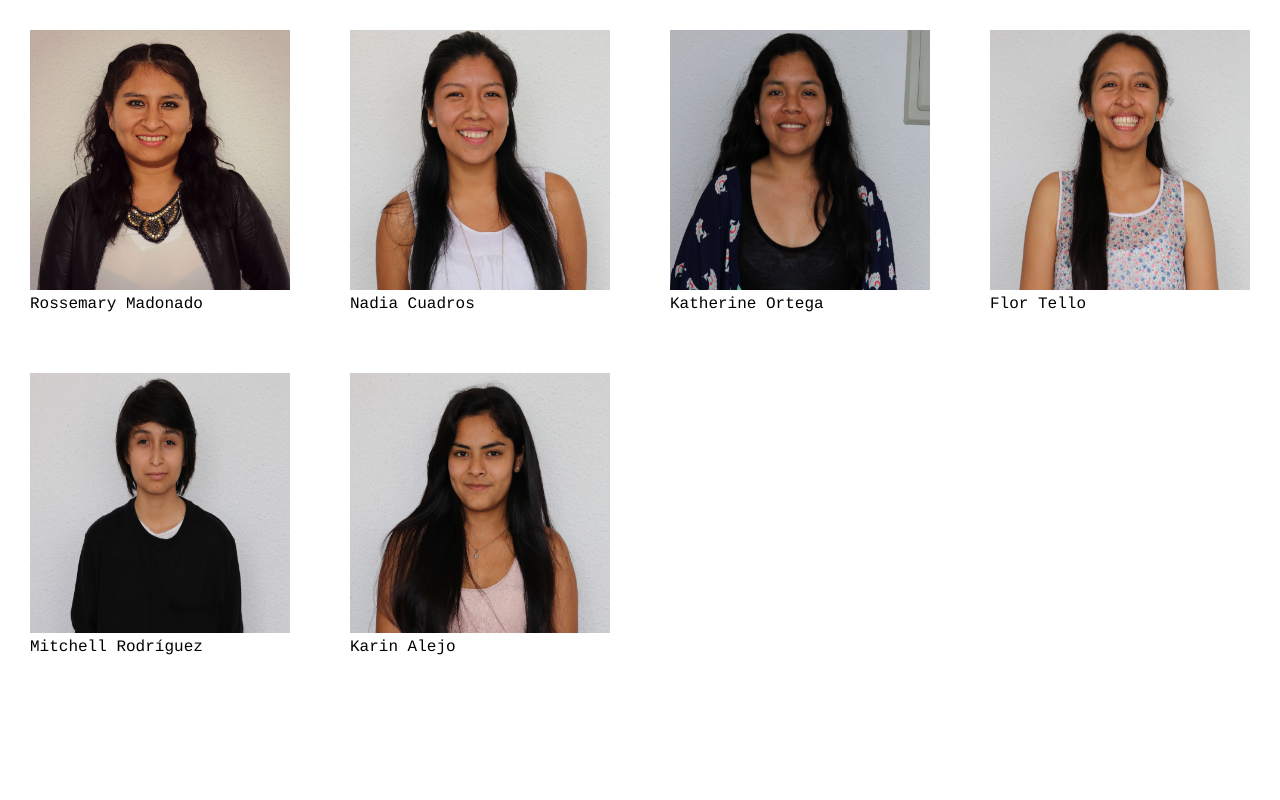
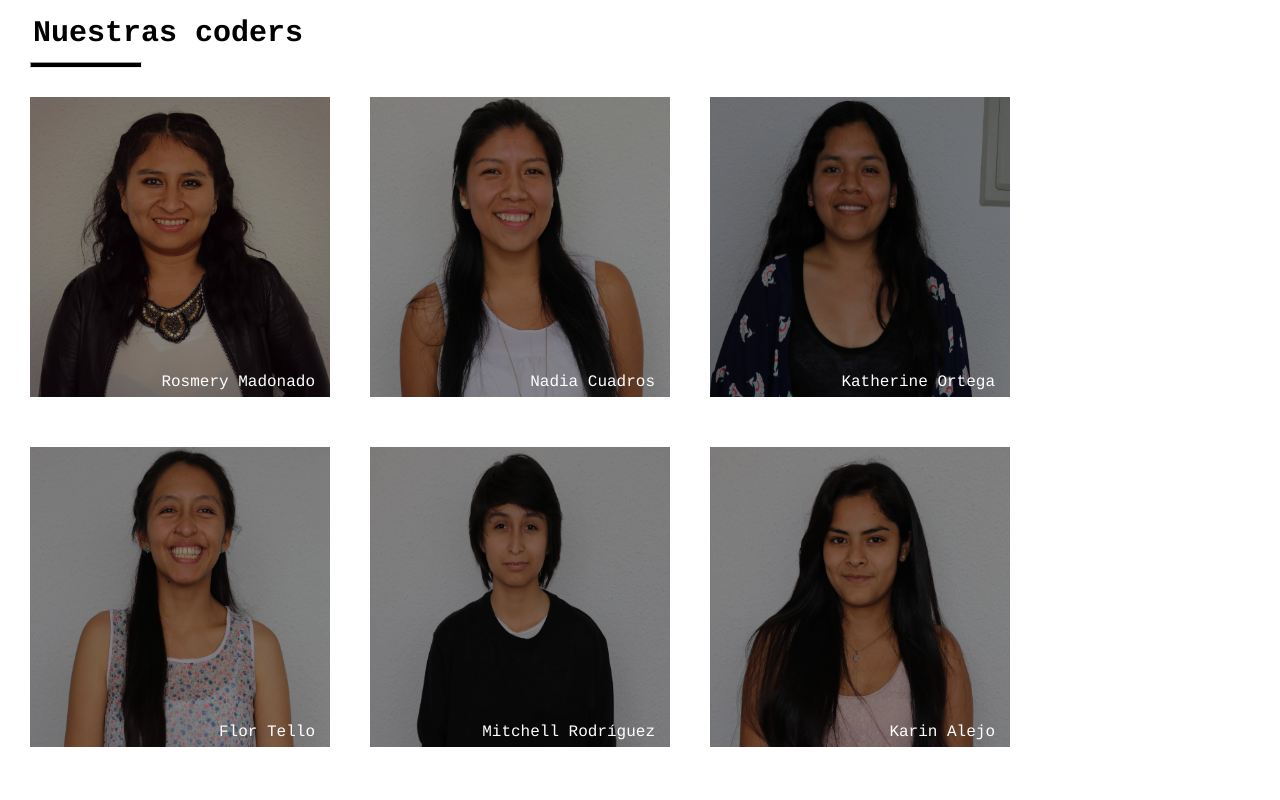
Before and after one commit to yelitzacho/Ejercicio-II---Nuestras-coders, a plain HTML site: page index.html in a window 1280 px wide. Drawn offline with Linux system fonts and the light colour scheme.

Commit message:
Ejercicio terminado

```diff
--- a/assets/css/main.css
+++ b/assets/css/main.css
@@ -5,16 +5,53 @@ body{
 }
 
 #contenedor{
+	padding-left: 30px;
+}
+
+h1{
+	padding: 3px;
+	padding-bottom: 34px;
+	font-size: 30px;
+}
+
+.sectionTitulo{
 	position: relative;
 }
 
+.linea{
+	background-color: black;
+  	height: 4px;
+  	width: 110px;
+  	position: absolute;
+  	top: 24px;
+}
+
+#contenedor{
+	position: relative;
+	line-height: 0;
+}
+
 img{
-	width: 260px;
-	height: 260px;
+	width: 300px;
+	height: 300px;
+	filter: brightness(60%);
+}
+
+figcaption{
+	position: relative;
+}
+
+.nombre-coder{
+	position: absolute;
+	bottom: 15px;
+	right: 15px;
+	color: white;
+	font-size: 16px;
 }
 
 .contenedorImg{
 	display: inline-block;
 	margin: 0;
-	padding: 30px;
+	padding-right: 40px;
+	padding-bottom: 50px;
 }
--- a/assets/js/app.js
+++ b/assets/js/app.js
@@ -3,21 +3,20 @@ window.addEventListener( 'load', function (e){
 
 	var contenedor = document.getElementById('contenedor');
 
-	/*
-	function sdhgd{
-		var section = document.createElement('section');
-		var titulo = document.createElement('h2');
-		var linea = document.createElement('hr');
+	var section = document.createElement('section');
+	var titulo = document.createElement('h1');
+	var linea = document.createElement('hr');
 
-		titulo.innerText = "Nuestras coders";
-		titulo.appendChild(contenedor);
+	titulo.innerText = "Nuestras coders";
+	section.appendChild(titulo);
 
-		span.setAttribute('class','linea');
-		contenedor.appendChild(span);
-	}
-	*/
+	linea.setAttribute('class','linea');
+	section.setAttribute('class','sectionTitulo');
+	section.appendChild(linea);
 
-	var coders = 	['','Rossemary Madonado','Nadia Cuadros','Katherine Ortega',
+	contenedor.appendChild(section);
+
+	var coders = 	['','Rosmery Madonado','Nadia Cuadros','Katherine Ortega',
 					'Flor Tello','Mitchell Rodríguez','Karin Alejo'];
 
 	for (var i = 1; i <= 6; i++){
```
